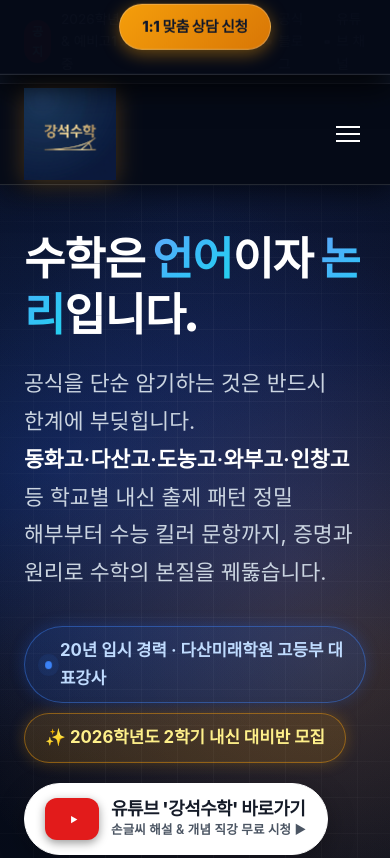
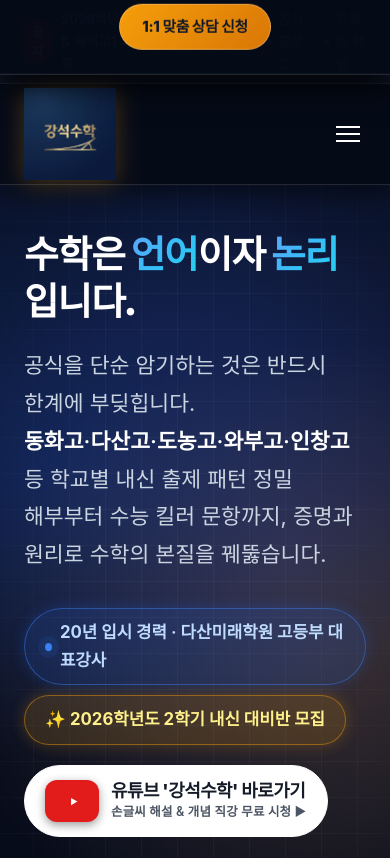
Before and after one commit to heejung773/kangmathhome, a plain HTML site: page index.html in a window 390 px wide. Shown: the top 858 px of the page. Drawn offline with Linux system fonts and the light colour scheme; a web font is replaced by a local one.

Commit message:
remove button glow and reduce hero heading

```diff
--- a/style.css
+++ b/style.css
@@ -596,7 +596,7 @@ ul {
 }
 
 .hero-title {
-  font-size: clamp(3.4rem, 5vw, 4.6rem);
+  font-size: clamp(2.7rem, 4vw, 3.6rem);
   font-weight: 800;
   line-height: 1.25;
   letter-spacing: -1px;
@@ -2526,7 +2526,7 @@ ul {
     font-size: 1.05rem;
   }
   .hero-title {
-    font-size: 2.8rem;
+    font-size: 2.35rem;
   }
   .system-grid {
     grid-template-columns: 1fr;
@@ -2540,6 +2540,15 @@ ul {
 }
 
 /* Mid-Page YouTube Highlight Banner */
+
+/* Keep all interactive buttons crisp; remove decorative glow spill. */
+button,
+a[class*="btn"],
+button[class*="btn"],
+.btn {
+  box-shadow: none !important;
+}
+
 .mid-yt-banner-section {
   padding: 70px 0;
   position: relative;
```
